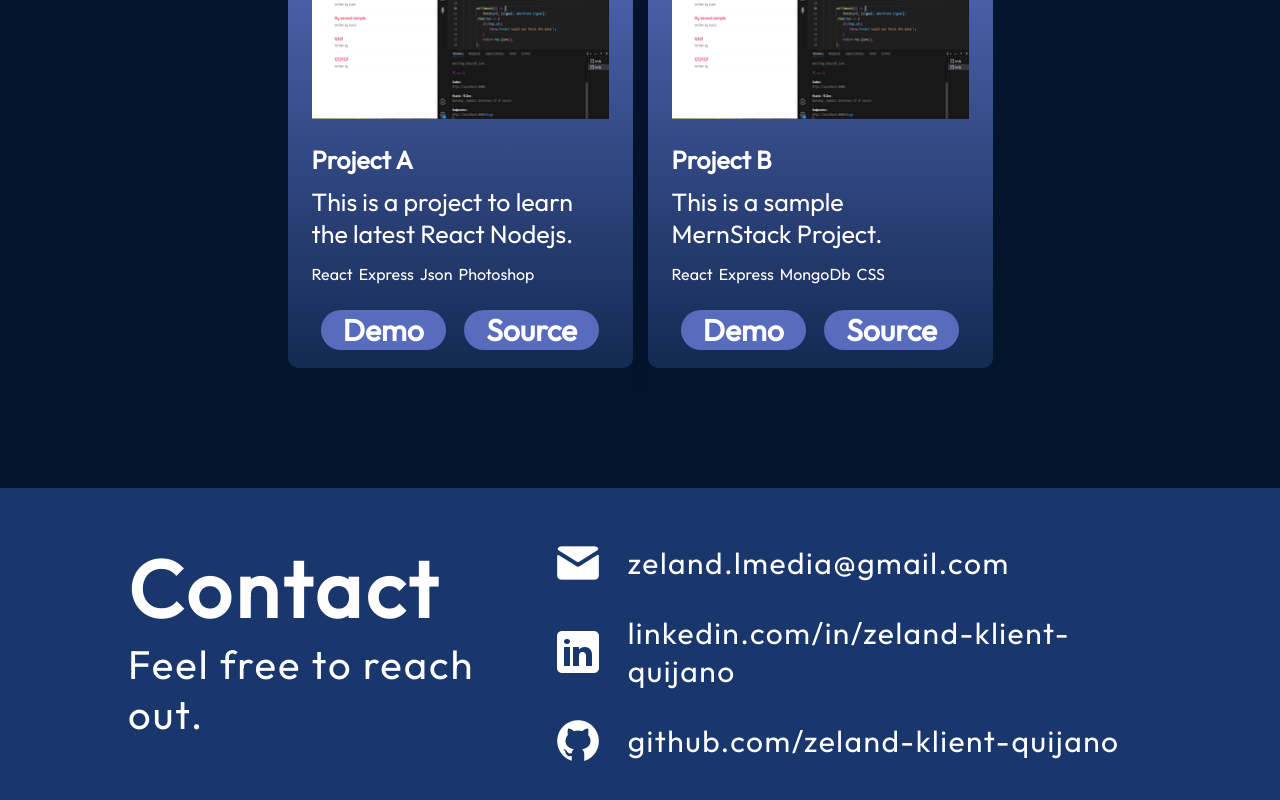
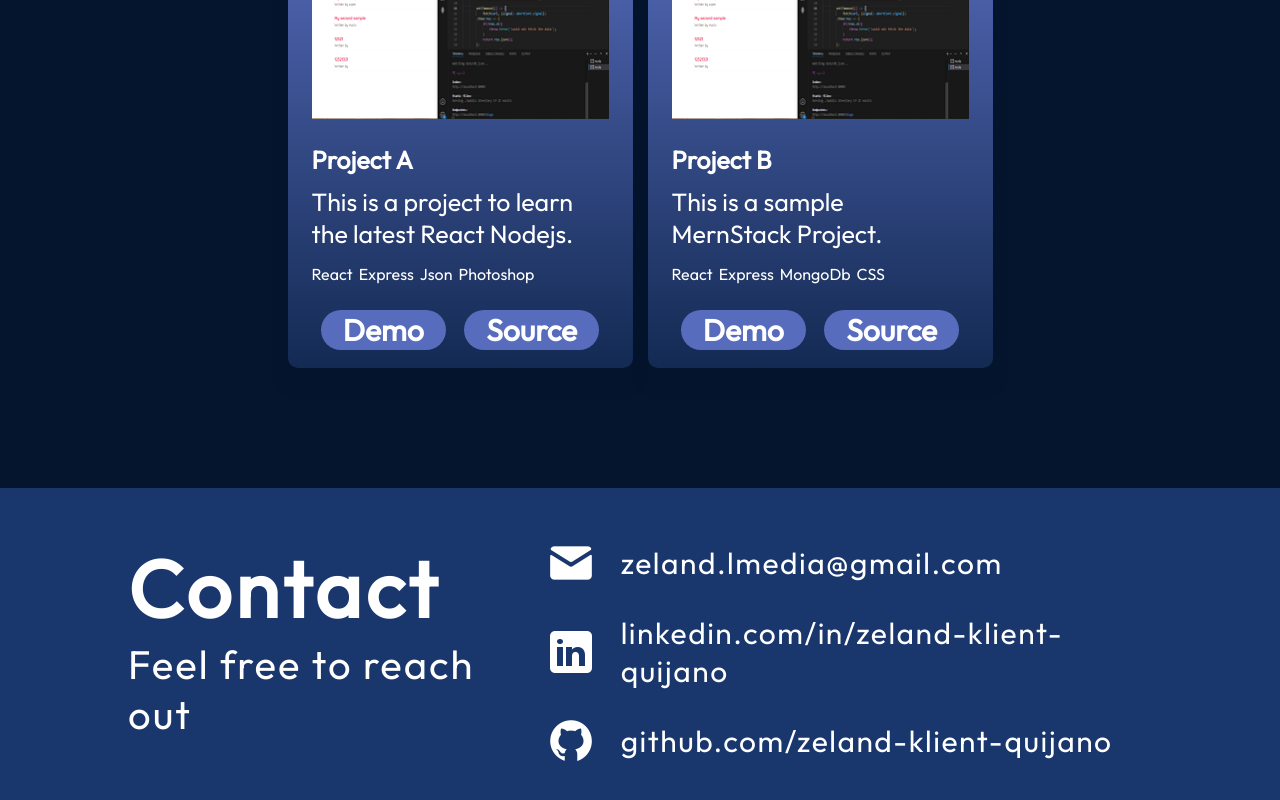
Before and after one commit to Kei-psample/portfolio, a React (Vite) app: page / in a window 1280 px wide. Shown: the part 2897-3697 px from the top of the page. Built offline with nearby package versions, Linux system fonts and the light colour scheme.

Commit message:
Contacts.jsx

```diff
--- a/src/components/Contacts/Contacts.jsx
+++ b/src/components/Contacts/Contacts.jsx
@@ -7,7 +7,7 @@ export const  Contact = () => {
         <footer className={styles.container} id="contact">
             <div className={styles.text}>
                 <h2>Contact</h2>
-                <p>Feel free to reach out.</p>
+                <p>Feel free to reach out</p>
             </div>
             <ul className={styles.links}>
                 <li className={styles.link}>
```
